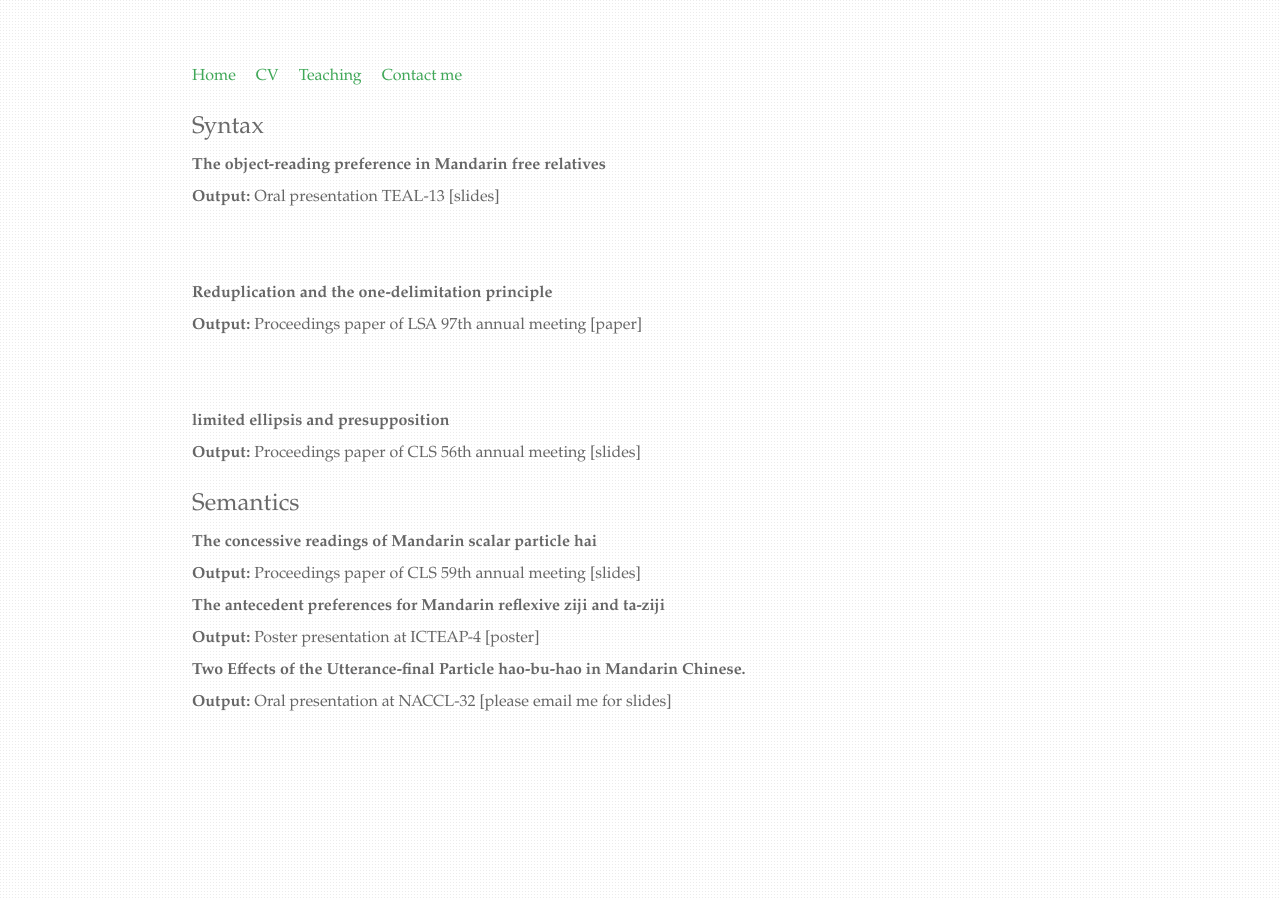
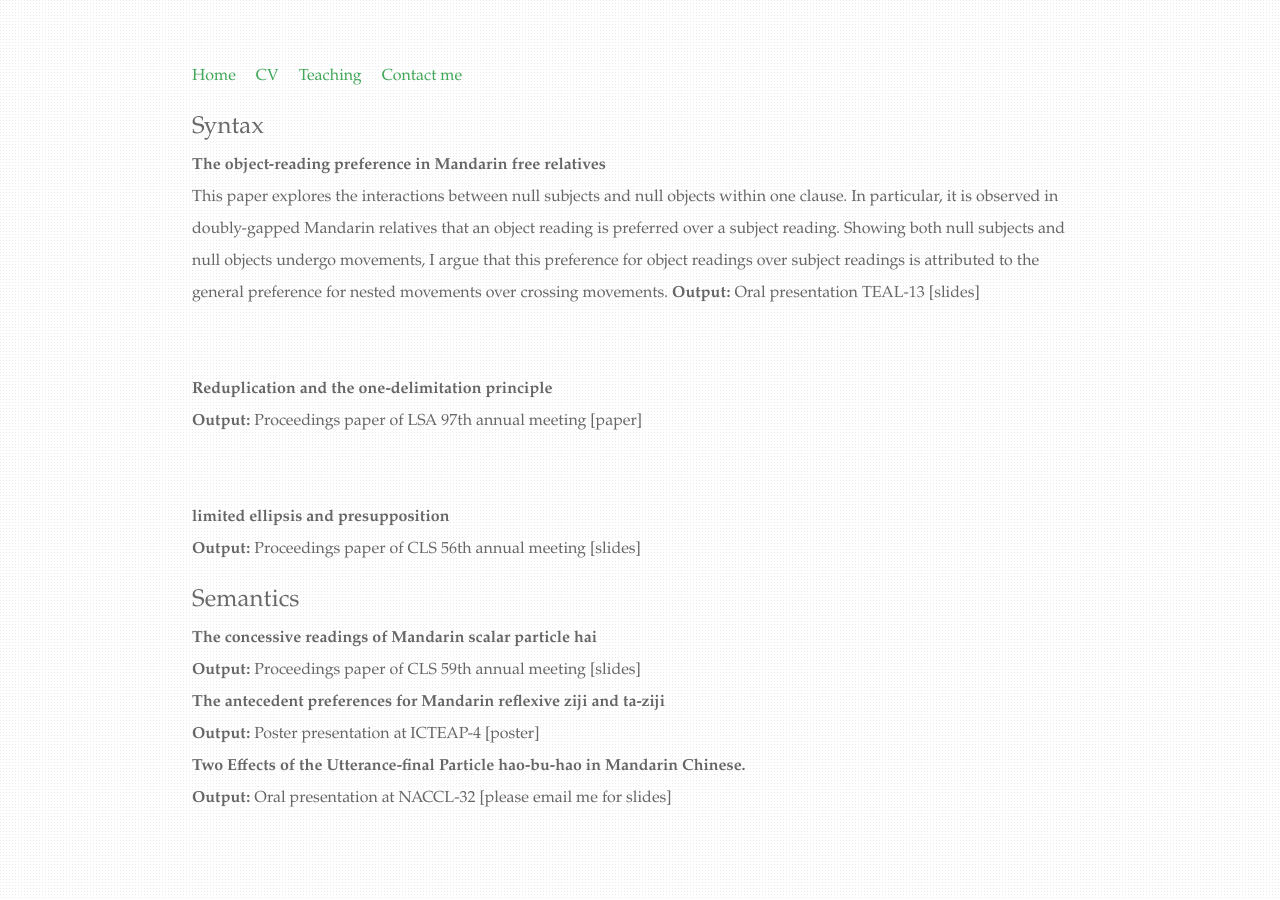
Before and after one commit to chaoyichen71/chaoyichen71.github.io, a Jekyll site: the page built from Research by topics/index.html, in a window 1280 px wide. Built offline with Jekyll 4.4.1, drawn with Linux system fonts in a browser that asks for light colours.

Commit message:
Update index.html

```diff
--- a/Research by topics/index.html
+++ b/Research by topics/index.html
@@ -11,7 +11,11 @@ title: Research by topics
       <div class="blurb">
 
 <b>The object-reading preference in Mandarin free relatives</b><br>
-
+This paper explores the interactions between null subjects and null objects within one clause. In
+particular, it is observed in doubly-gapped Mandarin relatives that an object reading is preferred
+over a subject reading. Showing both null subjects and null objects undergo movements, I argue
+that this preference for object readings over subject readings is attributed to the general preference
+for nested movements over crossing movements.
 <b>Output:</b> Oral presentation TEAL-13 [slides]<br>
 <br/><br/>
 
```
